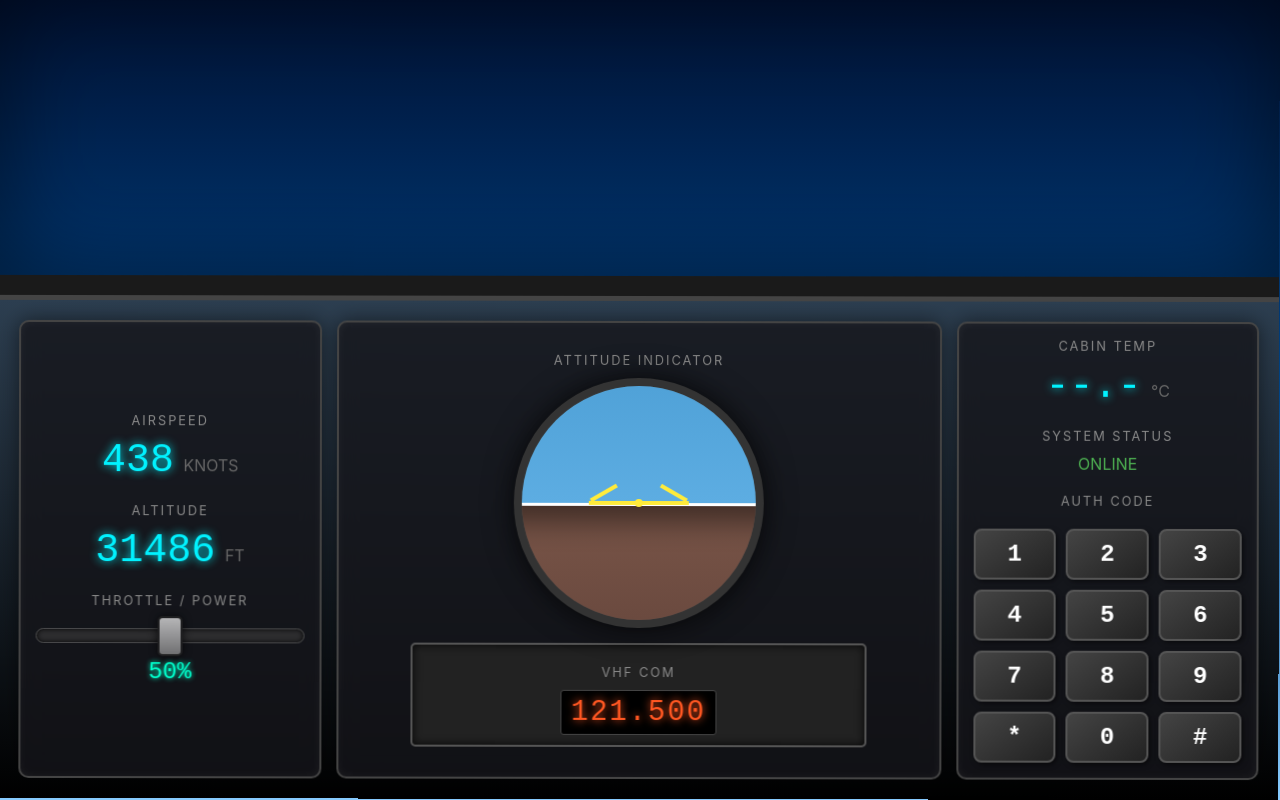
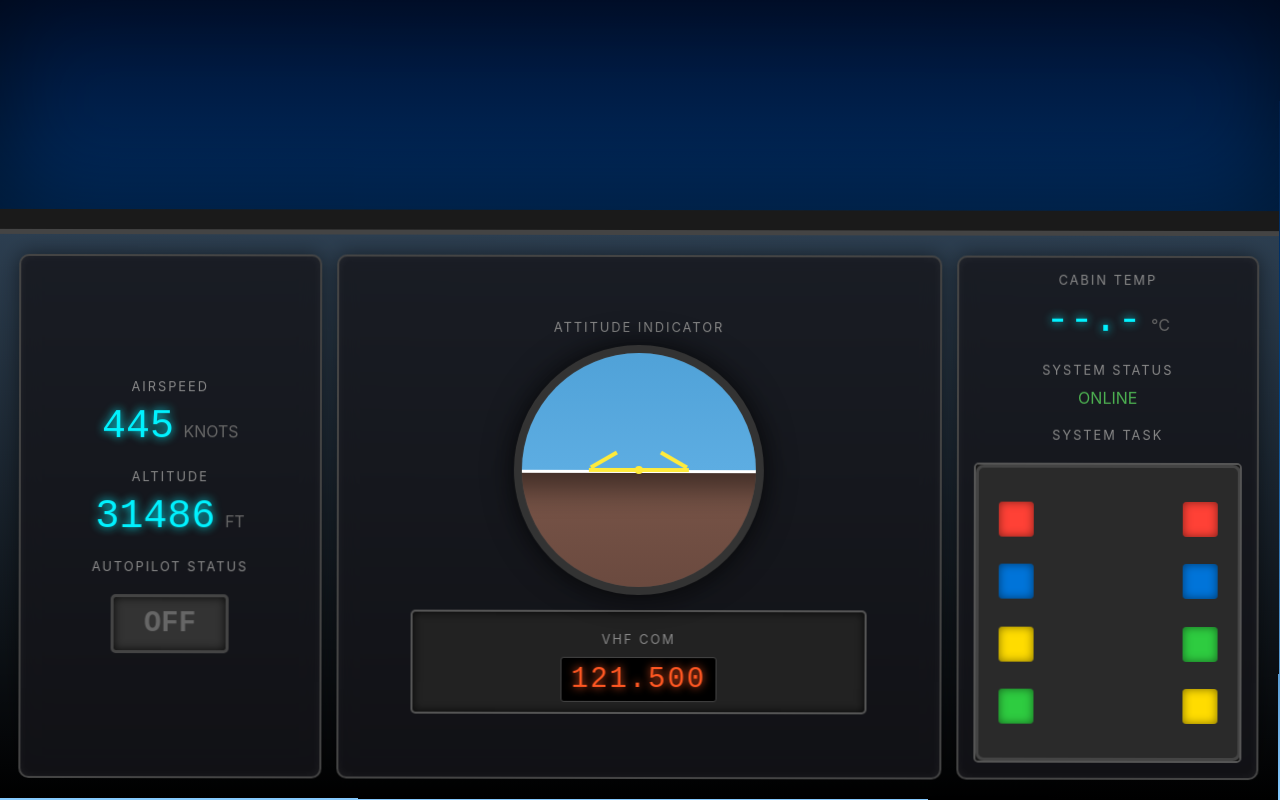
Before and after one commit to Exit-Game-PPHCV/Server, a Flask app: page / in a window 1280 px wide. Run offline with Flask 3, Linux system fonts and the light colour scheme; some libraries are stand-ins or nearby versions.

Commit message:
Kleine fixes und änderungen ind er Datenverarbeitung

```diff
--- a/flask-app/app.py
+++ b/flask-app/app.py
@@ -15,9 +15,11 @@
 temparatur = False
 cable = False
 neigung = False
+autopilot = False
+frequenz = False
 
 last_send_time = 0
-MQTT_TOPIC = "zigbee2mqtt/cockpit"
+MQTT_TOPIC = "zigbee2mqtt-data"
 
 progress = 0
 def checkProgress():
@@ -40,11 +42,21 @@
         payload = json.loads(msg.payload.decode('utf-8'))
         latest_sensor_data[msg.topic] = payload
 
-        # Forward to Cockpit via WebSocket
         socketio.emit('mqtt_update', {'topic': msg.topic, 'data': payload})
 
         if 'temperature' in payload:
             print(f"Neue Temperatur auf {msg.topic}: {payload['temperature']} °C")
+
+        # Check for autopilot status
+        if 'autopilot' in payload:
+            global autopilot
+            autopilot = bool(payload['autopilot'])
+            socketio.emit('autopilot_update', {'status': autopilot})
+            print(f"Autopilot Status: {'ON' if autopilot else 'OFF'}")
+        if 'frequenz' in payload:
+            frequenz = payload['frequenz']
+            socketio.emit('frequenz_update', {'frequenz': frequenz})
+            print(f"Frequenz: {frequenz}")
     except Exception as e:
         print("Fehler beim Auslesen der Daten:", e)
 
@@ -70,7 +82,10 @@
 @app.route('/game-complete', methods=['POST'])
 def game_complete():
     data = request.get_json()
+    global cable
     cable = True
+    # Notify the Cockpit UI via WebSocket that the task is done
+    socketio.emit('task_update', {'task': 'wires', 'status': 'complete'})
     print(f"Erfolg: Task {data.get('task')} abgeschlossen.")
     return jsonify({"status": "success", "received": data}), 200
 @app.route('/api/sensors', methods=['GET'])
@@ -80,6 +95,17 @@
 @app.route("/gyro")
 def gyro():
     return render_template("gyro.html")
+@socketio.on('connect')
+def handle_connect():
+    initial_state = {
+        'autopilot': autopilot,
+        'sensors': latest_sensor_data,
+        'cable_task_complete': cable,
+        'frequenz': frequenz
+    }
+    socketio.emit('initial_state', initial_state)
+    print("Cockpit verbunden - Initialer Status synchronisiert.")
+
 @socketio.on('sensor_data')
 def handle_sensor_data(data):
     global last_send_time
@@ -92,7 +118,6 @@
     pitch = max(-45, min(45, pitch))
     roll = max(-45, min(45, roll))
 
-    # Forward to Cockpit immediately for smooth animation
     socketio.emit('cockpit_gyro', {'pitch': pitch, 'roll': roll})
 
     servo_pitch = int(45 + ((pitch + 45) * (135 - 45) / 90))
@@ -108,23 +133,5 @@
 
     last_send_time = current_time
 
-@socketio.on('sim_pinpad')
-def handle_sim_pinpad(data):
-    key = data.get('key')
-    print(f"Simuliertes Pinpad: {key}")
-    try:
-        client.publish("zigbee2mqtt/cockpit/sim_pinpad", json.dumps({"key": key}))
-    except Exception as e:
-        print(f"MQTT Publish Fehler (Pinpad): {e}")
-
-@socketio.on('sim_potentiometer')
-def handle_sim_potentiometer(data):
-    value = data.get('value')
-    print(f"Simuliertes Potentiometer: {value}")
-    try:
-        client.publish("zigbee2mqtt/cockpit/sim_potentiometer", json.dumps({"value": value}))
-    except Exception as e:
-        print(f"MQTT Publish Fehler (Potentiometer): {e}")
-
 if __name__ == '__main__':
     socketio.run(app, host='0.0.0.0', port=5000, debug=True)
--- a/flask-app/requirements.txt
+++ b/flask-app/requirements.txt
@@ -1,2 +1,4 @@
 Flask
+Flask-SocketIO
 paho-mqtt>=2.0.0
+eventlet
--- a/flask-app/static/css/cockpit.css
+++ b/flask-app/static/css/cockpit.css
@@ -173,7 +173,7 @@
     left: 0;
     background: linear-gradient(to bottom, #795548, #3e2723);
     border-top: 3px solid #fff;
-    box-shadow: inset 0 15px 30px rgba(0,0,0,0.5);
+    box-shadow: inset 0 15px 30px rgba(0, 0, 0, 0.5);
 }
 
 .ai-plane-mark {
@@ -219,86 +219,54 @@
     z-index: 6;
 }
 
-/* --- NEW: Pinpad Styles --- */
-.pinpad {
-    display: grid;
-    grid-template-columns: repeat(3, 1fr);
-    gap: 10px;
-    margin-top: 10px;
+/* --- Integrated Game Styles --- */
+.game-container {
     width: 100%;
-}
-
-.pin-btn {
-    background: linear-gradient(145deg, #444, #222);
+    height: 300px;
+    background: #000;
     border: 2px solid #555;
-    color: #fff;
-    font-family: 'Courier New', Courier, monospace;
-    font-size: 1.5rem;
-    font-weight: bold;
-    padding: 10px 0;
-    border-radius: 8px;
-    cursor: pointer;
-    box-shadow: 2px 2px 5px rgba(0, 0, 0, 0.5);
-    transition: all 0.1s;
-}
-
-.pin-btn:active {
-    transform: scale(0.95);
-    background: #555;
-    box-shadow: inset 2px 2px 5px rgba(0, 0, 0, 0.8);
-    color: var(--accent-color);
-}
-
-/* --- NEW: Potentiometer Styles --- */
-.potentiometer-container {
-    width: 100%;
-    display: flex;
-    flex-direction: column;
-    align-items: center;
+    border-radius: 5px;
+    overflow: hidden;
     margin-top: 10px;
 }
 
-.slider {
-    -webkit-appearance: none;
+.game-iframe {
     width: 100%;
-    height: 15px;
-    border-radius: 10px;
-    background: #333;
-    outline: none;
-    opacity: 0.8;
-    transition: opacity .2s;
-    box-shadow: inset 0 0 5px rgba(0, 0, 0, 1);
-    border: 1px solid #555;
+    height: 100%;
+    border: none;
+    background: transparent;
 }
 
-.slider::-webkit-slider-thumb {
-    -webkit-appearance: none;
-    appearance: none;
-    width: 25px;
-    height: 40px;
-    border-radius: 5px;
-    background: linear-gradient(to bottom, #ddd, #888);
-    cursor: pointer;
-    border: 2px solid #222;
-    box-shadow: 0 0 10px rgba(0, 0, 0, 0.8);
+
+
+/* --- NEW: Autopilot Styles --- */
+.autopilot-container {
+    width: 100%;
+    display: flex;
+    justify-content: center;
+    margin-top: 10px;
 }
 
-.slider::-moz-range-thumb {
-    width: 25px;
-    height: 40px;
+.status-lamp {
+    font-family: 'Courier New', Courier, monospace;
+    font-size: 1.8rem;
+    font-weight: bold;
+    padding: 10px 30px;
     border-radius: 5px;
-    background: linear-gradient(to bottom, #ddd, #888);
-    cursor: pointer;
-    border: 2px solid #222;
-    box-shadow: 0 0 10px rgba(0, 0, 0, 0.8);
+    background: #333;
+    color: #666;
+    border: 3px solid #444;
+    text-shadow: none;
+    transition: all 0.3s ease;
+    box-shadow: inset 0 0 10px rgba(0,0,0,0.8);
 }
 
-.poti-value-display {
-    margin-top: 15px;
-    font-family: 'Courier New', Courier, monospace;
-    font-size: 1.5rem;
-    color: #00ffcc;
-    text-shadow: 0 0 5px #00ffcc;
+.status-lamp.active {
+    background: #004400;
+    color: #00ff00;
+    border-color: #00ff00;
+    text-shadow: 0 0 15px #00ff00;
+    box-shadow: 0 0 20px rgba(0, 255, 0, 0.4), inset 0 0 10px rgba(0,0,0,0.5);
 }
 
 /* --- NEW: Radio Styles --- */
@@ -310,7 +278,7 @@
     padding: 5px 15px 10px;
     border-radius: 5px;
     border: 2px solid #555;
-    box-shadow: inset 0 0 10px rgba(0,0,0,0.8);
+    box-shadow: inset 0 0 10px rgba(0, 0, 0, 0.8);
     width: 80%;
     margin-top: 15px;
 }
--- a/flask-app/static/css/game.css
+++ b/flask-app/static/css/game.css
@@ -12,14 +12,17 @@
 
 #game-board {
     position: relative;
-    width: 350px;
-    height: 450px;
+    width: 100%;
+    height: 100%;
+    max-width: 350px;
+    max-height: 450px;
     background-color: #2a2a2a;
-    border: 5px solid #444;
+    border: 3px solid #444;
     border-radius: 8px;
     display: flex;
     justify-content: space-between;
-    padding: 30px;
+    padding: 20px;
+    box-sizing: border-box;
 }
 
 .node-column {
--- a/flask-app/static/js/cockpit.js
+++ b/flask-app/static/js/cockpit.js
@@ -5,24 +5,19 @@
     const speedValue = document.getElementById('speed-value');
 
     // UI Elements
-    const potiSlider = document.getElementById('potentiometer');
-    const potiValueDisplay = document.getElementById('poti-value');
+    const autopilotIndicator = document.getElementById('autopilot-indicator');
     const pinButtons = document.querySelectorAll('.pin-btn');
 
     let currentRoll = 0;
     let currentPitch = 0;
 
-    // Initial conditions for the crash scenario
     let currentAlt = 32000;
     let currentSpeed = 450;
     let lastTime = Date.now();
 
-    // Connect to WebSocket
     const socket = io();
 
-    // Function to update the Attitude Indicator
     function updateAI(pitch, roll) {
-        // Explicitly clamp visual pitch to realistic limits to prevent over-rotation UI bugs
         const clampedPitch = Math.max(-45, Math.min(45, roll));
 
         const pitchOffset = clampedPitch * 1.5;
@@ -51,28 +46,65 @@
                 }
             });
         }
-        // If a potentiometer value is received
-        if (payload && payload.potentiometer !== undefined) {
-            potiSlider.value = payload.potentiometer;
-            potiValueDisplay.textContent = payload.potentiometer;
+    });
+
+    // Helper to update autopilot UI
+    function setAutopilotUI(status) {
+        if (status) {
+            autopilotIndicator.textContent = "ON";
+            autopilotIndicator.classList.add('active');
+        } else {
+            autopilotIndicator.textContent = "OFF";
+            autopilotIndicator.classList.remove('active');
+        }
+    }
+
+    // Listen for Initial State on Connect
+    socket.on('initial_state', (data) => {
+        // Sync Autopilot
+        setAutopilotUI(data.autopilot);
+
+        // Sync Game Task Status
+        if (data.cable_task_complete) {
+            const gameContainer = document.querySelector('.game-container');
+            if (gameContainer) {
+                gameContainer.style.borderColor = '#00ff44';
+                gameContainer.style.boxShadow = '0 0 15px #00ff44';
+            }
+        }
+
+        // Sync Sensor Data (look for temperature in any received topic)
+        if (data.sensors) {
+            for (const topic in data.sensors) {
+                const payload = data.sensors[topic];
+                if (payload && payload.temperature !== undefined) {
+                    tempValue.textContent = payload.temperature.toFixed(1);
+                }
+            }
         }
     });
 
-    // --- UI Interactions (Visual Only) ---
+    // Listen for Autopilot Updates
+    socket.on('autopilot_update', (data) => {
+        setAutopilotUI(data.status);
+    });
 
-    // The webpage is purely visual now. User cannot change sliders/buttons to emit.
-    potiSlider.disabled = true;
+    // Listen for Task Completion
+    socket.on('task_update', (data) => {
+        if (data.task === 'wires' && data.status === 'complete') {
+            const gameContainer = document.querySelector('.game-container');
+            gameContainer.style.borderColor = '#00ff44';
+            gameContainer.style.boxShadow = '0 0 15px #00ff44';
+        }
+    });
 
-    // Simulate the crash scenario (decreasing altitude and speed)
     function simulateMovement() {
         const now = Date.now();
         const deltaTime = (now - lastTime) / 1000; // in seconds
         lastTime = now;
 
-        // Speed decreases by ~2 knots per second, Altitude by ~50 ft per second
-        // They won't hit exactly 0 quickly, but will trend downwards.
-        if (currentSpeed > 150) currentSpeed -= 2 * deltaTime;
-        if (currentAlt > 1000) currentAlt -= 80 * deltaTime;
+        if (currentSpeed > 150) currentSpeed -= 1 * deltaTime;
+        if (currentAlt > 15000) currentAlt -= 80 * deltaTime;
 
         // Add a slight jitter/wobble to simulate turbulence during crash
         const jitterAlt = Math.sin(now * 0.01) * 20;
@@ -83,5 +115,5 @@
     }
 
     // Initial call
-    setInterval(simulateMovement, 50); // Fast update for smooth animation
+    setInterval(simulateMovement, 50);
 });
--- a/flask-app/templates/index.html
+++ b/flask-app/templates/index.html
@@ -28,11 +28,10 @@
                     <span class="unit">FT</span>
                 </div>
 
-                <!-- NEW: Potentiometer -->
-                <div class="panel-title" style="margin-top: 20px;">Throttle / Power</div>
-                <div class="potentiometer-container">
-                    <input type="range" id="potentiometer" min="0" max="100" value="50" class="slider">
-                    <div class="poti-value-display"><span id="poti-value">50</span>%</div>
+                <!-- Autopilot Indicator -->
+                <div class="panel-title" style="margin-top: 20px;">Autopilot Status</div>
+                <div class="autopilot-container">
+                    <div id="autopilot-indicator" class="status-lamp">OFF</div>
                 </div>
             </div>
 
@@ -68,21 +67,10 @@
                     <span class="status-indicator" style="color: #4caf50;">ONLINE</span>
                 </div>
 
-                <!-- NEW: Pinpad -->
-                <div class="panel-title" style="margin-top: 20px;">Auth Code</div>
-                <div class="pinpad">
-                    <button class="pin-btn">1</button>
-                    <button class="pin-btn">2</button>
-                    <button class="pin-btn">3</button>
-                    <button class="pin-btn">4</button>
-                    <button class="pin-btn">5</button>
-                    <button class="pin-btn">6</button>
-                    <button class="pin-btn">7</button>
-                    <button class="pin-btn">8</button>
-                    <button class="pin-btn">9</button>
-                    <button class="pin-btn">*</button>
-                    <button class="pin-btn">0</button>
-                    <button class="pin-btn">#</button>
+                <!-- Keypad replaced by Game -->
+                <div class="panel-title" style="margin-top: 20px;">System Task</div>
+                <div class="game-container">
+                    <iframe src="/game" class="game-iframe" frameborder="0"></iframe>
                 </div>
             </div>
         </div>
```
